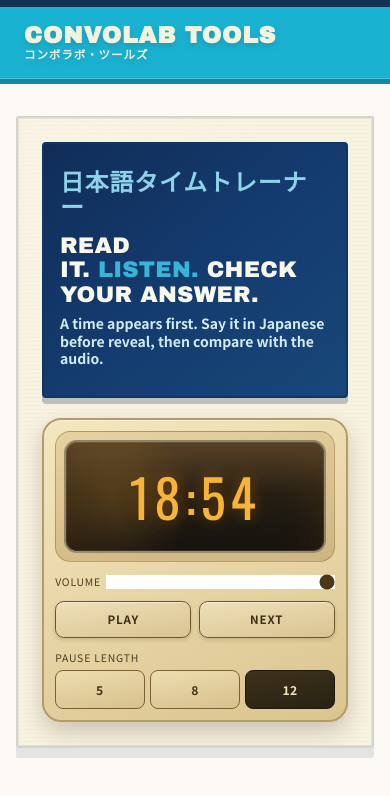
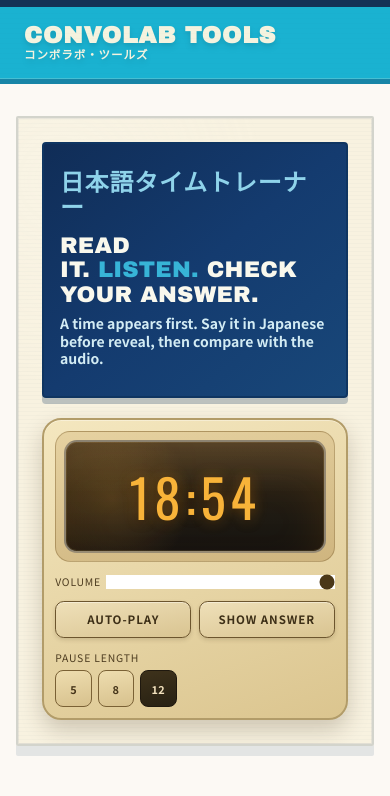
Before and after one commit to andyroo2000/convo-lab, a React (Vite) app in the folder client/: page /tools/japanese-time-practice in a window 390 px wide. Shown: the top 796 px of the page. Built offline with nearby package versions, Linux system fonts and the light colour scheme; no server answers.

Commit message:
Refine transport labels and fix live volume control

```diff
--- a/client/src/features/tools/japaneseDate/logic/preRenderedTimeAudio.ts
+++ b/client/src/features/tools/japaneseDate/logic/preRenderedTimeAudio.ts
@@ -9,6 +9,7 @@
 export type AudioSequencePlayback = {
   stop: () => void;
   finished: Promise<void>;
+  setVolume: (volume: number) => void;
 };
 
 type PlaybackOptions = {
@@ -25,11 +26,17 @@
   }
 }
 
-function playSingleClip(url: string, abortSignal: AbortSignal, volume: number): Promise<void> {
+function playSingleClip(
+  url: string,
+  abortSignal: AbortSignal,
+  getVolume: () => number,
+  setActiveAudio: (audio: HTMLAudioElement | null) => void
+): Promise<void> {
   return new Promise((resolve, reject) => {
     const audio = new Audio(url);
     audio.preload = 'auto';
-    audio.volume = volume;
+    audio.volume = getVolume();
+    setActiveAudio(audio);
 
     let handleAbort: () => void = () => {};
     let handleEnded: () => void = () => {};
@@ -39,6 +46,7 @@
       abortSignal.removeEventListener('abort', handleAbort);
       audio.removeEventListener('ended', handleEnded);
       audio.removeEventListener('error', handleError);
+      setActiveAudio(null);
     };
 
     handleEnded = () => {
@@ -88,7 +96,8 @@
   options: PlaybackOptions = {}
 ): AudioSequencePlayback {
   const abortController = new AbortController();
-  const volume = Math.max(0, Math.min(1, options.volume ?? 1));
+  let volume = Math.max(0, Math.min(1, options.volume ?? 1));
+  let activeAudio: HTMLAudioElement | null = null;
 
   const finished = urls.reduce<Promise<void>>(
     (sequence, url) =>
@@ -96,7 +105,14 @@
         if (abortController.signal.aborted) {
           throw new DOMException('Playback aborted', 'AbortError');
         }
-        return playSingleClip(url, abortController.signal, volume);
+        return playSingleClip(
+          url,
+          abortController.signal,
+          () => volume,
+          (audio) => {
+            activeAudio = audio;
+          }
+        );
       }),
     Promise.resolve()
   );
@@ -106,5 +122,11 @@
       abortController.abort();
     },
     finished,
+    setVolume: (nextVolume) => {
+      volume = Math.max(0, Math.min(1, nextVolume));
+      if (activeAudio) {
+        activeAudio.volume = volume;
+      }
+    },
   };
 }
--- a/client/src/features/tools/japaneseTimePractice/components/JapaneseTimePracticeToolPage.tsx
+++ b/client/src/features/tools/japaneseTimePractice/components/JapaneseTimePracticeToolPage.tsx
@@ -199,6 +199,8 @@
     stopPlayback,
   ]);
 
+  const nextButtonLabel = isRevealed ? 'Next' : 'Show Answer';
+
   useEffect(() => {
     clearAutoAdvanceTimer();
     clearRevealTimer();
@@ -339,7 +341,9 @@
                 max={100}
                 value={Math.round(volumeLevel * 100)}
                 onChange={(event) => {
-                  setVolumeLevel(Number(event.target.value) / 100);
+                  const nextVolume = Number(event.target.value) / 100;
+                  setVolumeLevel(nextVolume);
+                  playbackRef.current?.setVolume(nextVolume);
                 }}
                 className="retro-clock-radio-volume-slider"
                 aria-label={`Volume ${Math.round(volumeLevel * 100)} percent`}
@@ -352,15 +356,15 @@
                 className={`retro-clock-radio-action ${isPowerOn ? 'is-active' : ''}`}
                 aria-pressed={isPowerOn}
               >
-                {isPowerOn ? 'Stop' : 'Play'}
+                {isPowerOn ? 'Stop' : 'Auto-Play'}
               </button>
               <button
                 type="button"
                 onClick={handleNext}
                 className="retro-clock-radio-action"
-                aria-label="Advance to the next step"
+                aria-label={isRevealed ? 'Advance to the next item' : 'Show answer'}
               >
-                Next
+                {nextButtonLabel}
               </button>
             </div>
             <div className="retro-clock-radio-pause-group" role="group" aria-label="Pause length">
--- a/client/src/styles/index.css
+++ b/client/src/styles/index.css
@@ -3432,6 +3432,8 @@
   display: flex;
   flex-direction: column;
   gap: 0.32rem;
+  justify-self: end;
+  align-items: flex-end;
 }
 
 .retro-clock-radio-pause-options {
@@ -3443,10 +3445,11 @@
 .retro-clock-radio-pause-button {
   border: 1px solid #7a6135;
   border-radius: 0.5rem;
-  padding: 0.5rem 0;
+  min-width: 2.3rem;
+  padding: 0.34rem 0.2rem;
   background: linear-gradient(170deg, #eeddaf 0%, #d7c18d 100%);
   color: #46351a;
-  font-size: 0.76rem;
+  font-size: 0.68rem;
   font-weight: 700;
   letter-spacing: 0.04em;
   cursor: pointer;
@@ -3501,6 +3504,11 @@
     appearance: none;
   }
 
+  .retro-clock-radio-pause-group {
+    justify-self: stretch;
+    align-items: flex-start;
+  }
+
   .retro-clock-radio-action,
   .retro-clock-radio-pause-button {
     padding: 0.58rem 0.5rem;
```
